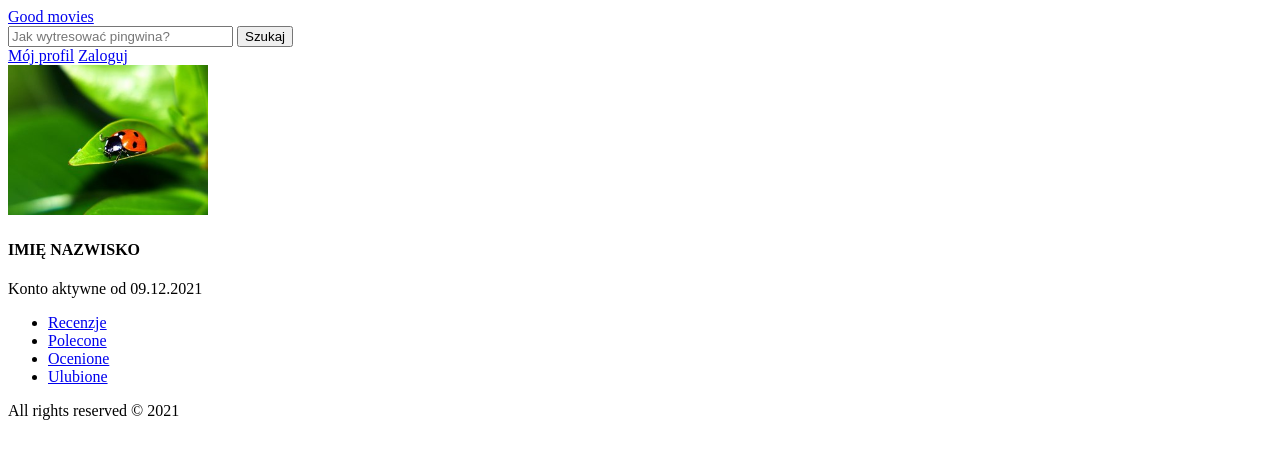
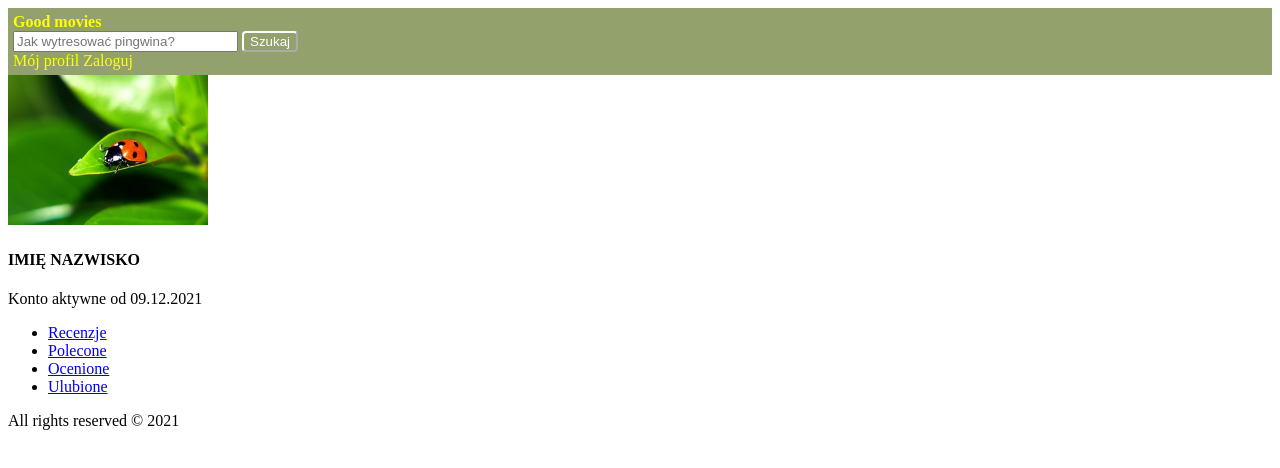
Before and after one commit to fracz/ggit-frontend-2, a plain HTML site: page my_profile.html in a window 1280 px wide. Drawn offline with Linux system fonts and the light colour scheme.

Commit message:
Some work on CSS

```diff
--- /dev/null
+++ b/my_profile.css
@@ -0,0 +1,20 @@
+nav {
+	background: #93A26D;
+	padding: 5px;
+}
+
+nav a {
+	color: yellow;
+	text-decoration: none;
+}
+
+.portal-name {
+	font-weight: bold;
+}
+
+nav button {
+	color: white;
+	background-color: #93A26D;
+	border-radius: 4px;
+	border-color: white;
+}
--- a/my_profile.html
+++ b/my_profile.html
@@ -8,12 +8,14 @@
 
         <!-- Title -->
         <title>Good movies</title>
+
+		<link rel="stylesheet" href="my_profile.css">
     </head>
 
     <body>
         <!-- Navbar -->
         <nav>
-            <a href="index.html">Good movies</a>
+            <a href="index.html" class="portal-name">Good movies</a>
 
             <form>
                 <input type="search" placeholder="Jak wytresować pingwina?" size="25" aria-label="Search">
```
